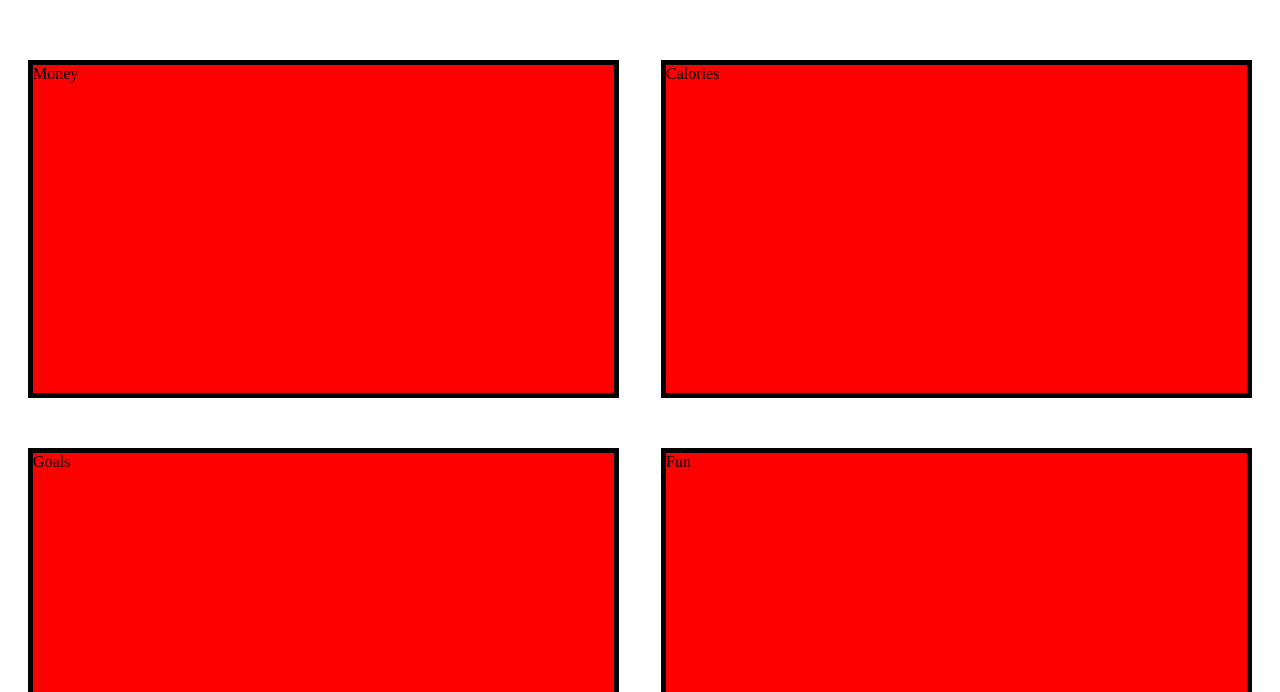
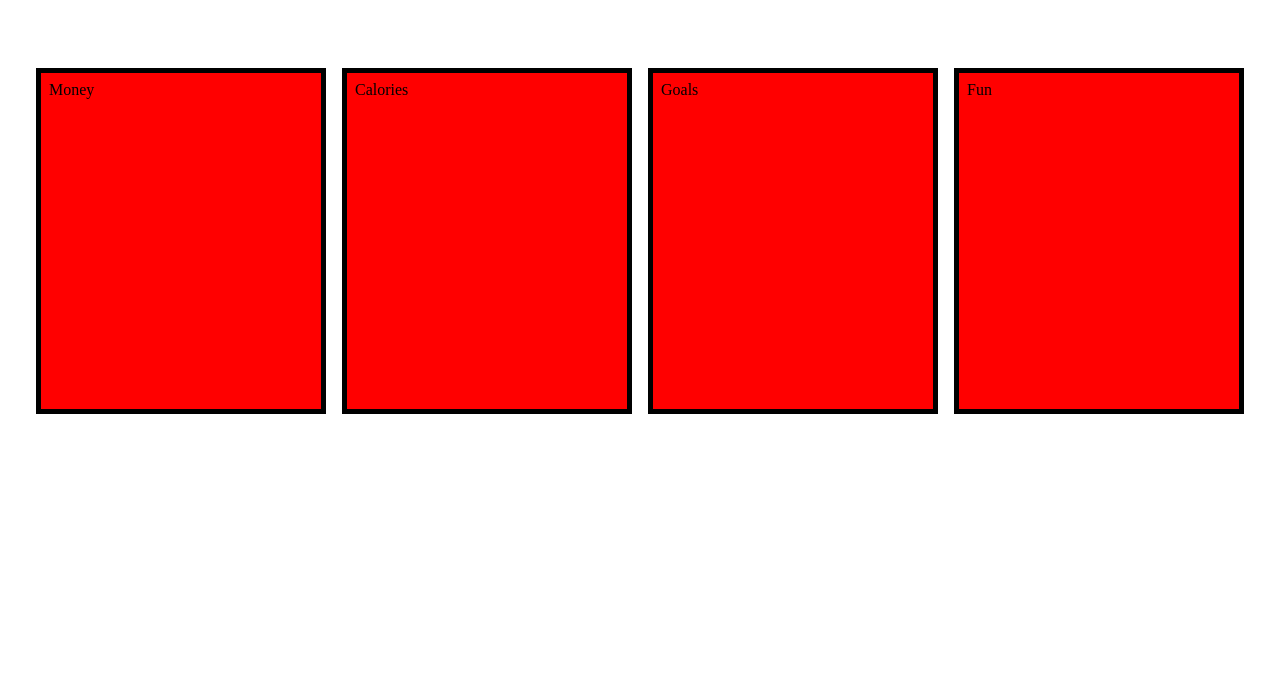
Before and after one commit to KPS-GitHub/my-data-2020, a React (Create React App) app: page / in a window 1280 px wide. Shown: the part 260-952 px from the top of the page. After the commit the page ends 800 px from the top, so only its background shows below. Built offline with nearby package versions, Linux system fonts and the light colour scheme.

Commit message:
programattic rendering >>>>>>>>> hard-coded rendering

```diff
--- a/src/components/PreviewHomePage/Home.js
+++ b/src/components/PreviewHomePage/Home.js
@@ -1,27 +1,20 @@
 import React from 'react';
 import styled from 'styled-components';
+
+const pages = ["Money", "Calories", "Goals", "Fun"];
 
 const Home = () => {
   return (
     <OuterWrap>
       <MainWrap>
         <StyledRow>
-          <StyledSection>
-            Money
-          </StyledSection>
-          <Spacer />
-          <StyledSection>
-            Calories
-          </StyledSection>
-        </StyledRow>
-        <StyledRow>
-          <StyledSection>
-            Goals
-          </StyledSection>
-          <Spacer />
-          <StyledSection>
-            Fun
-          </StyledSection>
+          {pages.map(page => {
+            return(
+              <StyledSection href={`/`+page}>
+                  {page}
+              </StyledSection>
+            );
+          })}
         </StyledRow>
       </MainWrap>
     </OuterWrap>
@@ -48,16 +41,19 @@ const StyledRow = styled.div`
   margin-bottom: 50px;
 `
 
-const StyledSection = styled.div`
+const StyledSection = styled.a`
   position: relative;
   width: 90%;
   height: 20rem;
-  padding-bottom: .5rem;
+  margin: .5rem;
+  padding: .5rem;
   background: red;
   border: 5px solid black;
   transform(1,1);
   -webkit-transition: transform .5s;
   transition: transform .5s;
+  color: black;
+  text-decoration: none;
   :hover {
     transform: scale(1.1,1.2);
     -webkit-transition: transform .5s;
```
